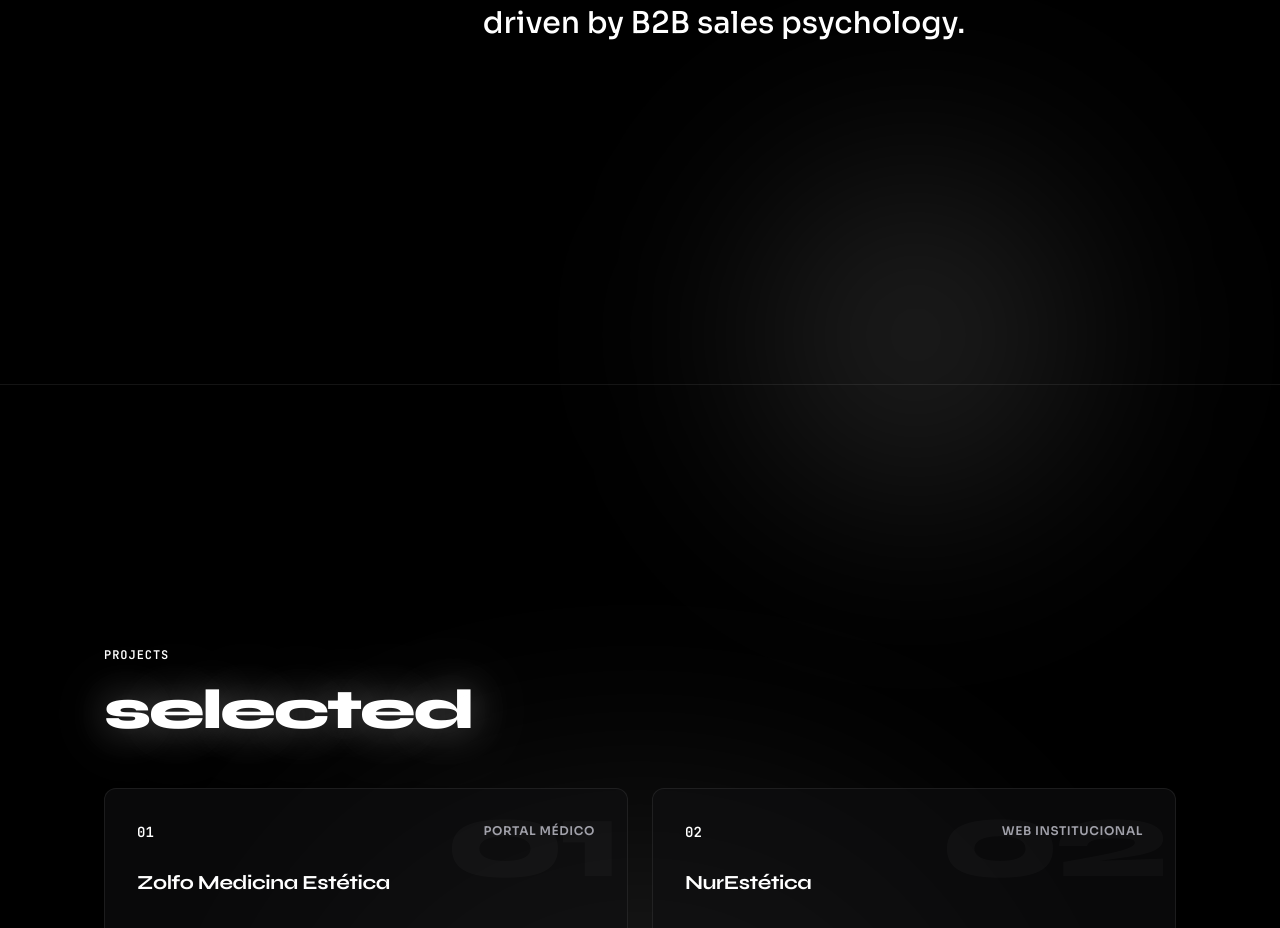
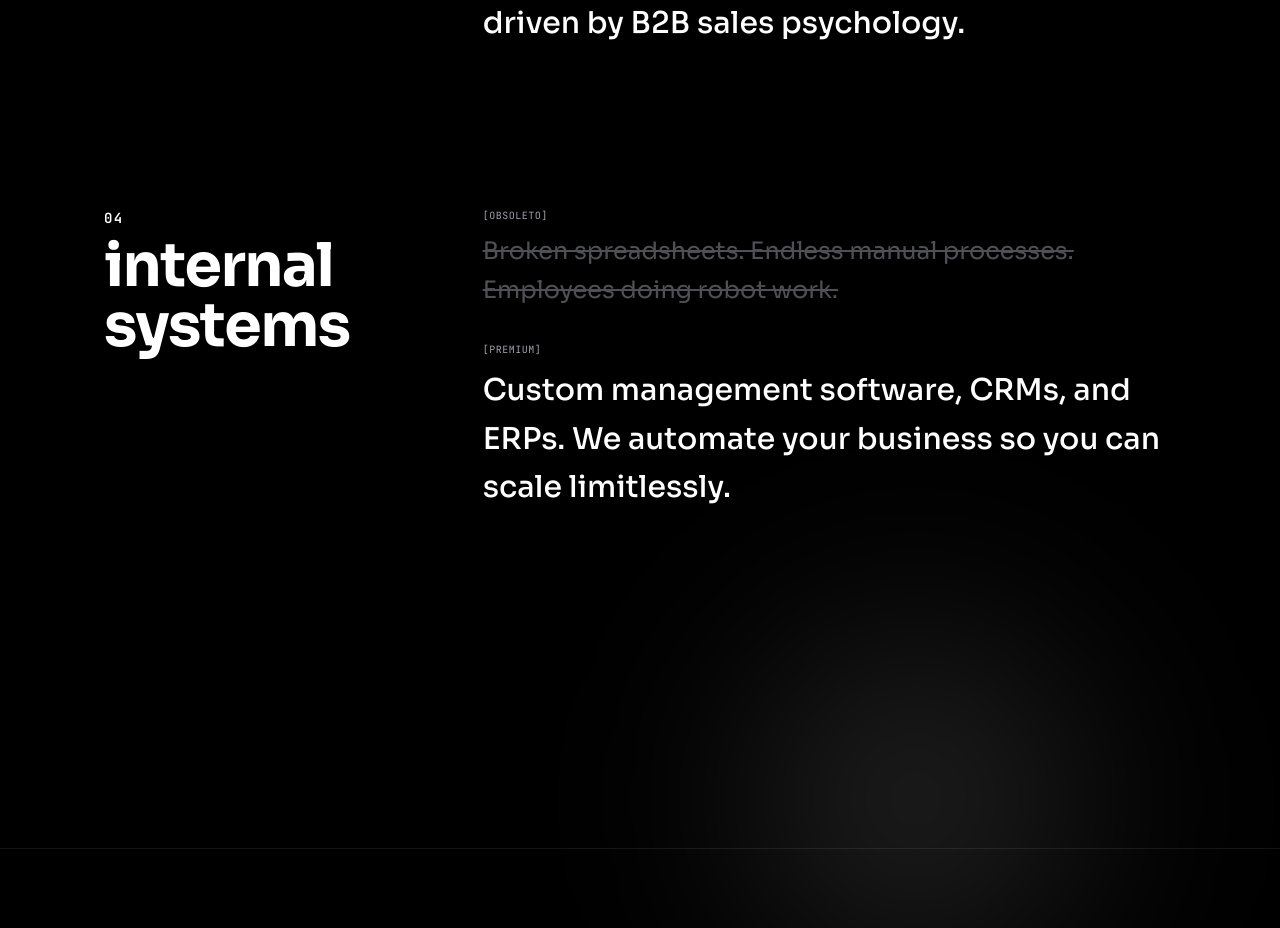
Before and after one commit to malcom-builder/malcombuilder.com, a Next.js app: page /en in a window 1280 px wide. Shown: the part 2400-3328 px from the top of the page. Built offline with nearby package versions, Linux system fonts and the light colour scheme; no server answers.

Commit message:
feat(cro): add Internal Systems service and update project metrics

```diff
--- a/messages/en.json
+++ b/messages/en.json
@@ -34,6 +34,11 @@
         "title": "Positioning",
         "pain": "Generic designs. Sites that fail to project authority and hand over clients to your competition.",
         "solution": "Premium, high-conversion interfaces. Design driven by B2B sales psychology."
+      },
+      {
+        "title": "Internal Systems",
+        "pain": "Broken spreadsheets. Endless manual processes. Employees doing robot work.",
+        "solution": "Custom management software, CRMs, and ERPs. We automate your business so you can scale limitlessly."
       }
     ]
   },
--- a/messages/es.json
+++ b/messages/es.json
@@ -34,6 +34,11 @@
         "title": "Posicionamiento",
         "pain": "Diseños genéricos. Sitios que no proyectan autoridad y le regalan clientes a tu competencia.",
         "solution": "Interfaces premium de alta conversión. Diseño basado en psicología de ventas para B2B."
+      },
+      {
+        "title": "Sistemas Internos",
+        "pain": "Hojas de cálculo rotas. Procesos manuales infinitos. Empleados haciendo trabajo de robots.",
+        "solution": "Software de gestión, CRMs y ERPs a medida. Automatizamos tu negocio para que escales sin límites."
       }
     ]
   },
--- a/src/components/sections/Services.tsx
+++ b/src/components/sections/Services.tsx
@@ -68,7 +68,7 @@ const ServiceRow = memo(function ServiceRow({ index, t }: { index: number; t: an
 
 export function Services() {
   const t = useTranslations("services");
-  const indices = [0, 1, 2];
+  const indices = [0, 1, 2, 3];
 
   return (
     <section id="services" className="section" style={{ borderBottom: "1px solid var(--color-border)" }}>
```
